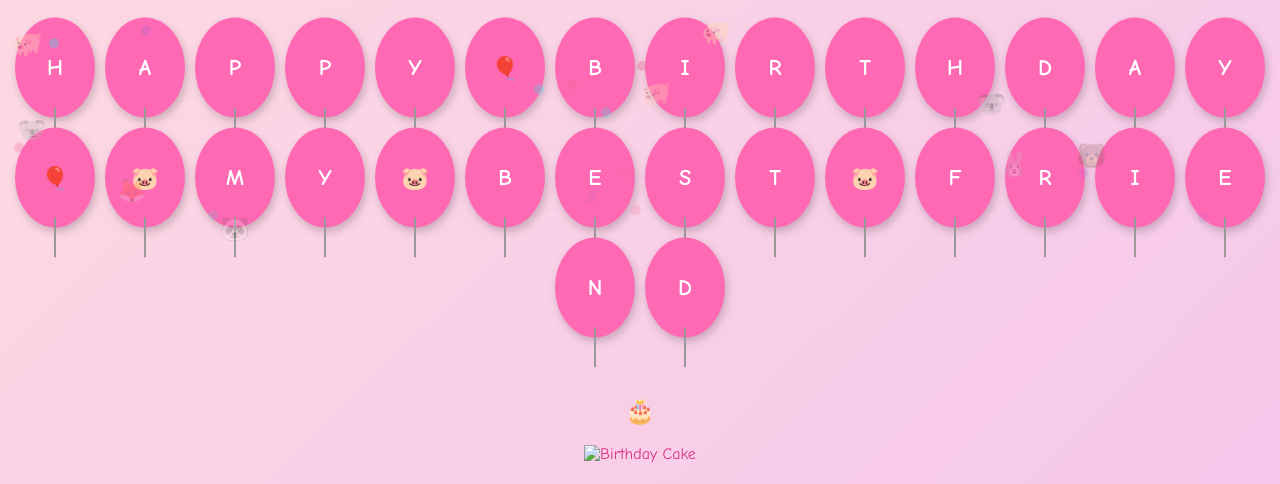
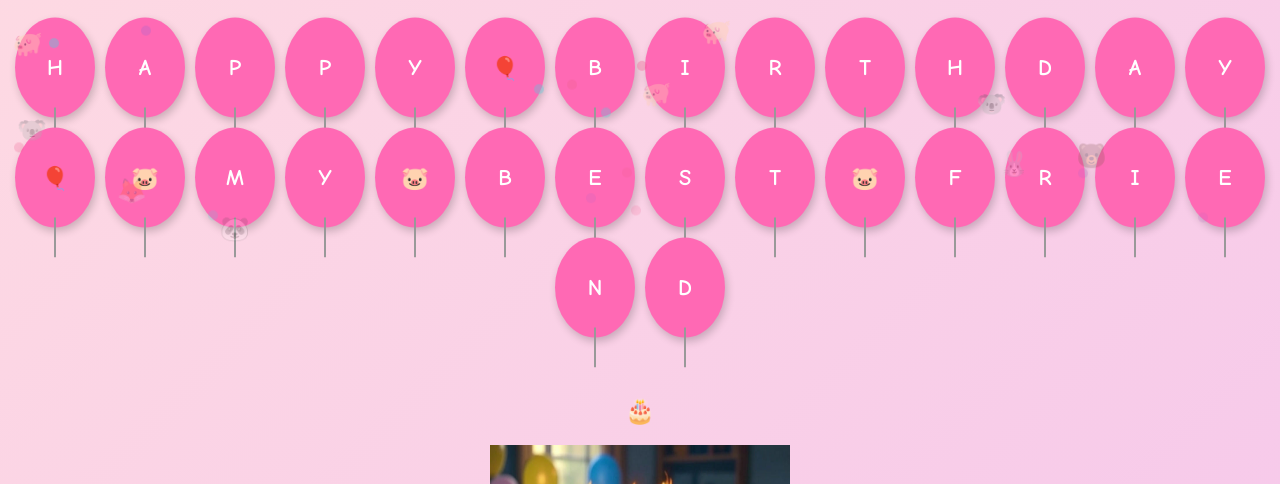
Before and after one commit to Raghunadh980/bday, a plain HTML site: page index.html in a window 1280 px wide. Shown: the part 435-919 px from the top of the page. Drawn offline with Linux system fonts and the light colour scheme.

Commit message:
Update index.html

```diff
--- a/index.html
+++ b/index.html
@@ -366,7 +366,7 @@
   <section class="cake-section">
     <h2>🎂</h2>
     <div class="cake-image">
-      <img src="images/cakeAfter.jpg" alt="Birthday Cake" width="300" height="300" />
+      <img src="cakeAfter.jpg" alt="Birthday Cake" width="300" height="300" />
     </div>
     </div>
 
```
